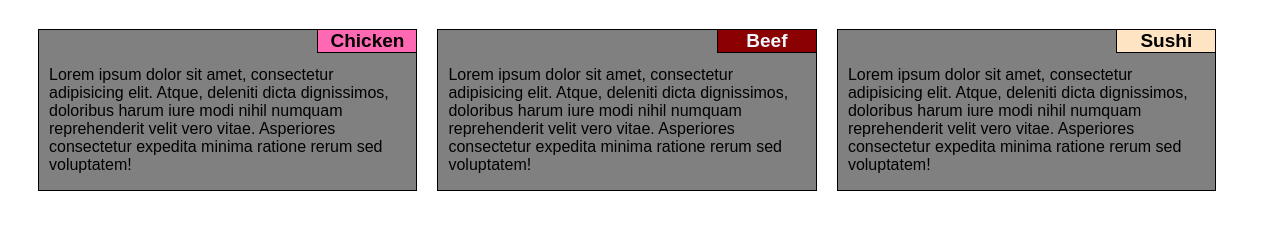
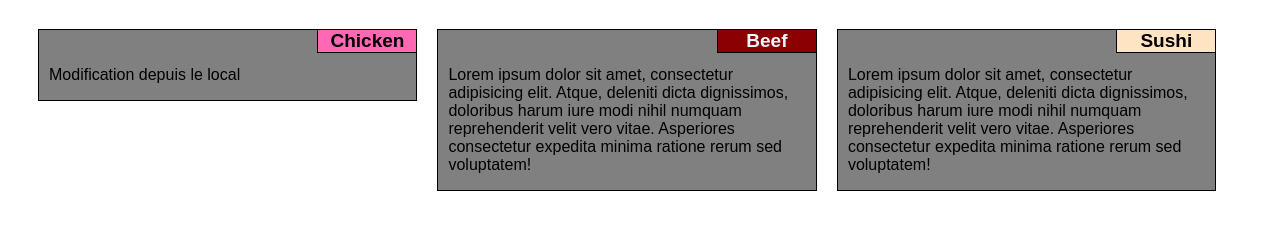
Before and after one commit to imane-badda/TP_git, a plain HTML site: page index.html in a window 1280 px wide. Shown: the part 61-290 px from the top of the page. Drawn offline with Linux system fonts and the light colour scheme.

Commit message:
document modifié

```diff
--- a/index.html
+++ b/index.html
@@ -13,7 +13,7 @@
 <div class="row">
     <div class="box chicken">
         <section id="chicken">Chicken</section>
-        <p>Lorem ipsum dolor sit amet, consectetur adipisicing elit. Atque, deleniti dicta dignissimos, doloribus harum iure modi nihil numquam reprehenderit velit vero vitae. Asperiores consectetur expedita minima ratione rerum sed voluptatem!</p>
+        <p> Modification depuis le local</p>
     </div>
     <div class="box">
         <section id="beef">Beef</section>
--- /dev/null
+++ b/util.js
@@ -0,0 +1 @@
+//TODO : Implement util.js
```
